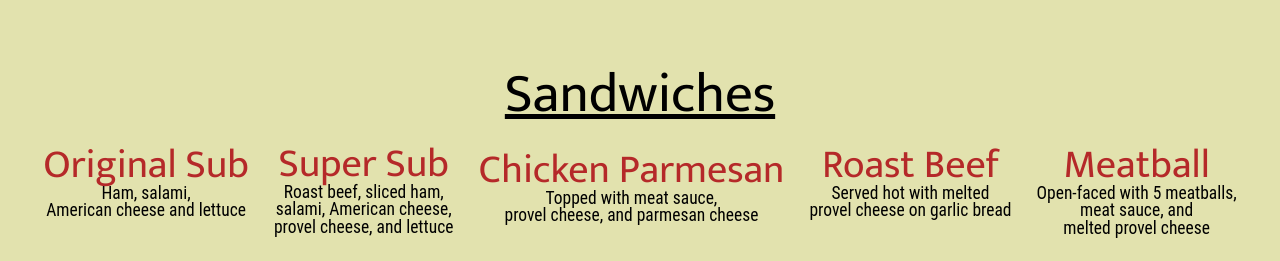
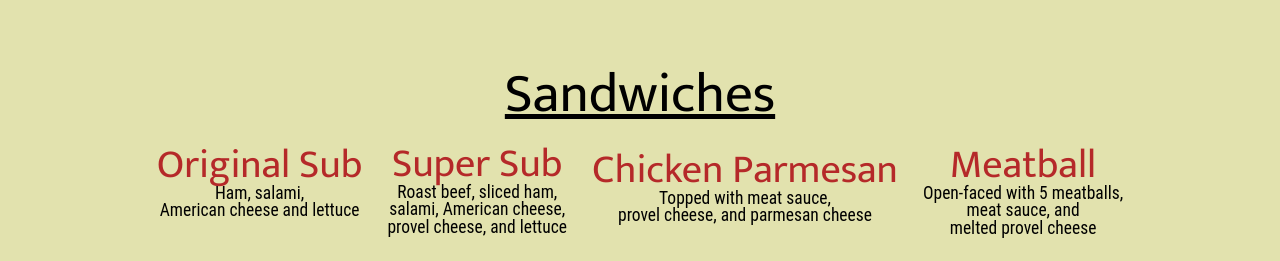
Before and after one commit to jameskarr/bbq, a plain HTML site: page index.html in a window 1280 px wide. Shown: the part 2180-2441 px from the top of the page. Drawn offline with Linux system fonts and the light colour scheme; grey boxes are pictures that could not be loaded.

Commit message:
removed sando

```diff
--- a/index.html
+++ b/index.html
@@ -89,9 +89,6 @@
 						<span>Topped with meat sauce,<br>provel cheese, and parmesan cheese</span>
 					</div>
 					<div class="food">
-						<h4>Roast Beef</h4>
-						<span>Served hot with melted<br>provel cheese on garlic bread</span>
-					</div><div class="food">
 						<h4>Meatball</h4>
 						<span>Open-faced with 5 meatballs,<br>meat sauce, and<br>melted provel cheese</span>
 					</div>
```
